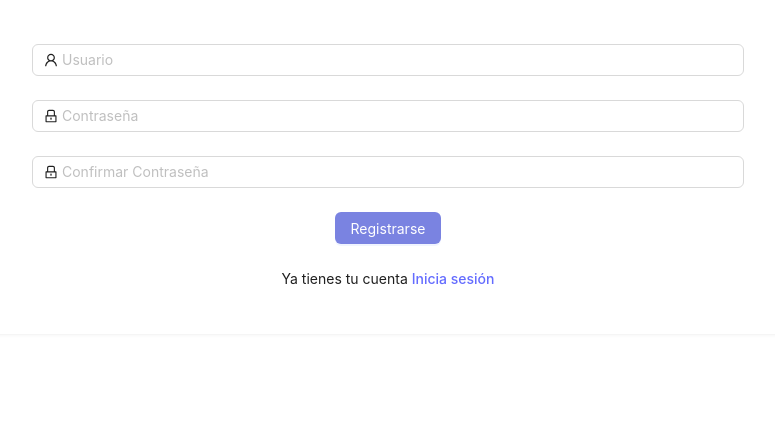
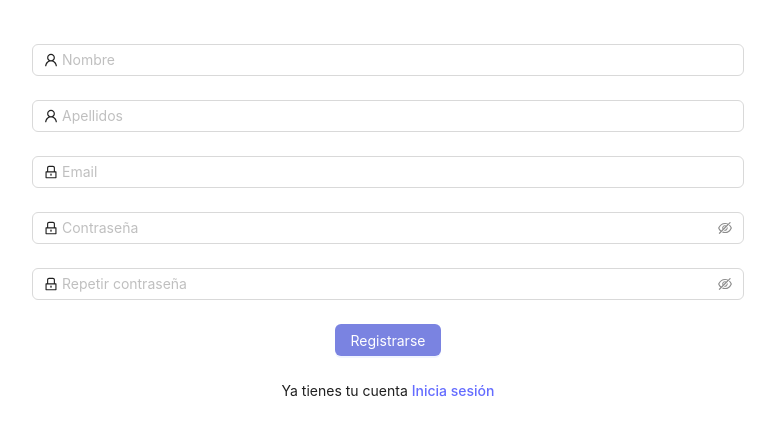
Before and after one commit to Altermat/Actividad-3, a React (Vite) app: page /register in a window 1280 px wide. Shown: the top 436 px of the page, without its empty margins (252-1027 px from the left). Built offline with nearby package versions, Linux system fonts and the light colour scheme.

Commit message:
Registro y POSTMAN

```diff
--- a/package.json
+++ b/package.json
@@ -12,6 +12,7 @@
   "dependencies": {
     "@ant-design/icons": "^5.3.7",
     "antd": "^5.17.4",
+    "axios": "^1.7.2",
     "react": "^18.2.0",
     "react-dom": "^18.2.0",
     "react-router-dom": "^6.23.1"
--- a/src/components/FormLogin/index.jsx
+++ b/src/components/FormLogin/index.jsx
@@ -6,6 +6,7 @@ import './FormLogin.css'
 
 const FormLogin = () => {
     const [loginError, setLoginError] = useState(false);
+    const [loading, setLoading] = useState(false);
     const navigate = useNavigate();
 
     const user = {
@@ -13,15 +14,24 @@ const FormLogin = () => {
         password: 'admin'
     };
 
-    const onFinish = (values) => {
-        console.log('Success:', values);
-        if (user.username === values.username && user.password === values.password) {
-            setLoginError(false);
-            navigate('/home');
-        }else{
-            onFinishFailed();
+    const onFinish = async (values) => {
+        setLoading(true);
+        try{
+            const response = await axios.post('https://evaluacion-2.vercel.app/api/users/',{
+                email: values.username,
+                password: values.password
+            });
+            console.log('Login exitoso', response.data);
+            localStorage.setItem('token', response.data.token);
+            navigate('/');
+        }catch(error){
+            console.error('Error en el login:', error.response.data);
+            setLoginError(true);
+        }finally{
+            setLoading(false);
         }
     };
+
 
 
     const onFinishFailed = (errorInfo) => {
@@ -43,6 +53,7 @@ const FormLogin = () => {
                         remember: true,
                     }}
                     onFinish={onFinish}
+                    onFinishFailed={onFinishFailed}
                 >
                     <Form.Item
                         name="username"
@@ -67,6 +78,7 @@ const FormLogin = () => {
                     {loginError && <div className="login-error">Usuario o contraseña incorrectos</div>}
 
                     <Form.Item>
+                        {loginError && <p style={{color: 'red'}}>Usuario o contraseña incorrectos</p>}
                         <Button type='primary' htmlType='submit' className='login-form-button'>
                             Iniciar Sesión
                         </Button>
--- a/src/components/FormRegister/index.jsx
+++ b/src/components/FormRegister/index.jsx
@@ -2,20 +2,51 @@ import React, { useState } from 'react';
 import { Button, Form, Input, Card } from 'antd';
 import { LockOutlined, UserOutlined } from '@ant-design/icons';
 import './FormRegister.css'
+import axios from 'axios';
+import Password from 'antd/es/input/Password';
+import { useNavigate } from 'react-router-dom';
 // import routes from '/src/components/routes.js';
 
+
 const FormRegister = () => {
+
+const navigate = useNavigate();
+
  const [registerError, setRegisterError] = useState(false);
+
+ const [loading,setLoading] = useState(false);
     // Función para mostrar los errores en el formulario
     const onFinishFailed = (errorInfo) => {
         console.log('Failed:', errorInfo);
+        setRegisterError(true);
     };
 
     // Función para validar el usuario y contraseña
-    const onFinish = (values) => {
-        console.log('Success: ', values);
-    }
-    const validatePasswordConfirmation = ({ getFieldValue }) => ({
+    const onFinish = async (values) => {
+        const token = ""
+    setLoading(true);
+        try{
+            const response = await axios.post('https://evaluacion-2.vercel.app/api/users/',{
+                name: values.name,
+                lastname: values.lastname,
+                email: values.email,
+                password: values.password,
+                roles: ["servicios_escolares"],
+            }, {
+                headers: {
+                    "x-access-token": "eyJhbGciOiJIUzI1NiIsInR5cCI6IkpXVCJ9.eyJpZCI6IjY1ZTk3NDMzMWM2MTc0MjcyZDY1NDUwZiIsIm5hbWUiOiJrYXJsYSBlcmlrYSIsImxhc3RuYW1lIjoicm9ibGVzIHZhcmdhcyIsImlhdCI6MTcxNzQ1ODgzNCwiZXhwIjoxNzE3NTQ1MjM0fQ.dcn1O_NacDmtNUel2X61dmCgSF7LqR3ELelPqgJruWg"
+                }
+            });
+            console.log('Registro exitoso', response.data);
+            navigate('/login');
+        }catch(error){
+            console.error('Error en el registro:', error.response.data);
+            setRegisterError(true);
+        }finally{
+        setLoading(false);
+        }
+};
+    const validatePassword = ({ getFieldValue }) => ({
         validator(_, value) {
             if (!value || getFieldValue('password') === value) {
                 return Promise.resolve();
@@ -30,15 +61,16 @@ const FormRegister = () => {
             className="responsive-card"
         >
             <Form
-                name={"normal_login"}
-                className={"login_form"}
+                name={"normal_register"}
+                className={"register_form"}
                 initialValues={{
-                    remember: true
+                    remember: true,
                 }}
                 onFinish={onFinish}
+                onFinishFailed={onFinishFailed}
             >
                 <Form.Item
-                    name={"username"}
+                    name={"name"}
                     rules={[
                         {
                             required: true,
@@ -46,44 +78,68 @@ const FormRegister = () => {
                         }
                     ]}
                 >
-                    <Input prefix={<UserOutlined className={"site-form-item-icon"} />} placeholder="Usuario" />
+                    <Input prefix={<UserOutlined className="site-form-item-icon" />} placeholder="Nombre" />
                 </Form.Item>
 
                 <Form.Item
-                    name={"password"}
+                    name={"lastname"}
                     rules={[
                         {
                             required: true,
-                            message: "Por favor ingrese su contraseña."
+                            message: "Por favor ingrese los apellidos de usuario."
+                        }
+                    ]}
+                >
+                    <Input prefix={<UserOutlined className="site-form-item-icon" />} placeholder="Apellidos" />
+                </Form.Item>
+
+                <Form.Item
+                    name={"email"}
+                    rules={[
+                        {
+                            required: true,
+                            message: "Por favor ingrese su email."
                         }
                     ]}
                 >
                     <Input
-                        prefix={<LockOutlined className={"site-form-item-icon"} />}
+                        prefix={<LockOutlined className={"site-form-item-icon"} />} placeholder="Email"/>
+                </Form.Item>
+                <Form.Item
+                    name="password"
+                    rules={[
+                        {
+                            required: true,
+                            message: "Por favor ingrese su contraseña."
+                        },
+                    ]}
+                >
+                    <Input.Password
+                        prefix={<LockOutlined className="site-form-item-icon" />}
                         type="password"
-                        placeholder="Contraseña"
+                        placeholder="Contraseña"
                     />
                 </Form.Item>
                 <Form.Item
-                    name={"confirm"}
-                    dependencies={['password']}
-                    hasFeedback
+                    name="password-repet"
                     rules={[
                         {
                             required: true,
-                            message: "Por favor confirme su contraseña."
+                            message: "Por favor repita su contraseña.",
                         },
-                        validatePasswordConfirmation
+                        ({ getFieldValue }) => validatePassword({ getFieldValue }),
                     ]}
-                >
-                    <Input
-                        prefix={<LockOutlined className={"site-form-item-icon"} />}
-                        type="password"
-                        placeholder="Confirmar Contraseña"
+                    >
+                        <Input.Password
+                        prefix={<LockOutlined className="site-form-item-icon" />}
+                        type='password'
+                        placeholder='Repetir contraseña'
                     />
-                </Form.Item>
+                    </Form.Item>
+
                 <Form.Item>
-                    <Button type="primary" htmlType="submit" className={"login-form-button"}>
+                    {registerError && <p style={{ color: 'red' }}>Error al registrar el usuario</p>}
+                    <Button type="primary" htmlType="submit" className="login-form-button" loading={loading}>
                         Registrarse
                     </Button>
                 </Form.Item>
```
Also changed, not shown: 1 other file (tests, documents, lock files or other folders).
